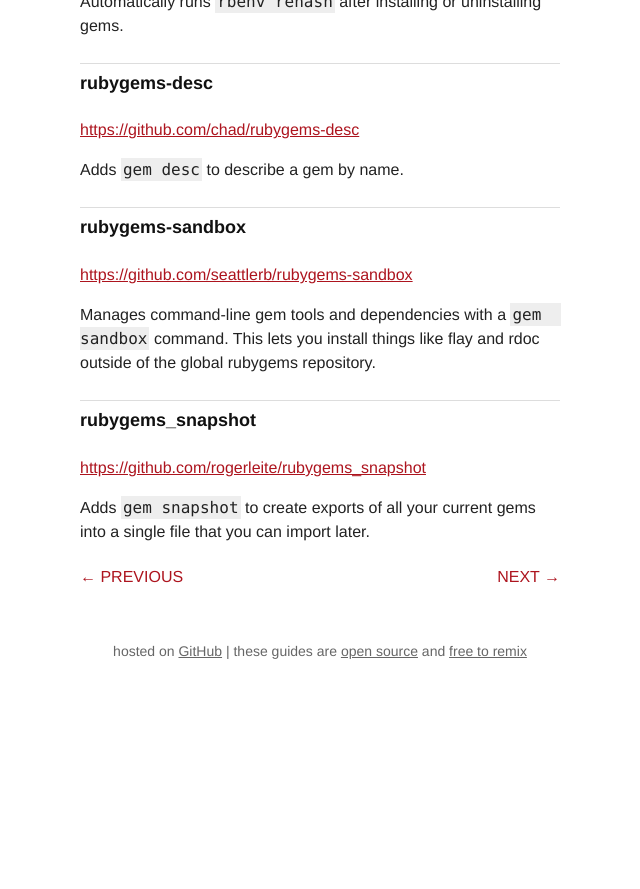
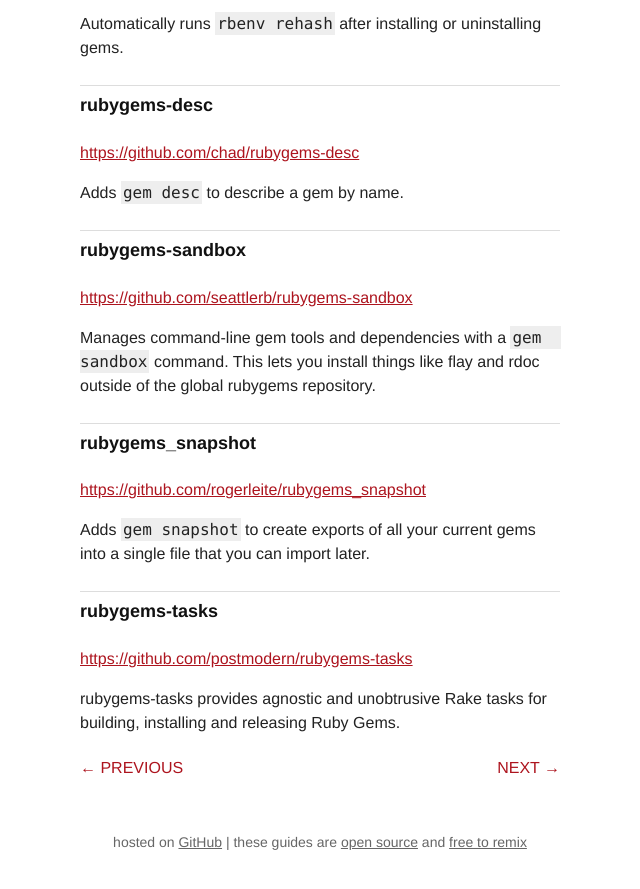
Before and after one commit to radar/guides, a Jekyll site: the page built from plugins.md, in a window 1280 px wide and 900 px high, scrolled down 3135 px. Shown: the top 889 px of the window, without its empty margins (320-960 px from the left). Built offline with Jekyll 4.4.1, drawn with Linux system fonts in a browser that asks for light colours; before the commit the page ends 3844 px from its top, so only the background shows below that.

Commit message:
Added rubygems-tasks to plugins.md.
* https://github.com/postmodern/rubygems-tasks/issues/10

```diff
--- a/plugins.md
+++ b/plugins.md
@@ -24,6 +24,7 @@ The following list of RubyGems plugins is probably not exhaustive. If you know o
 * [rubygems-desc](#rubygemsdesc)
 * [rubygems-sandbox](#rubygemssandbox)
 * [rubygems_snapshot](#rubygemssnapshot)
+* [rubygems-tasks](#rubygemstasks)
 
 <a id="gembrowse"> </a>
 ## gem-browse
@@ -144,3 +145,10 @@ Manages command-line gem tools and dependencies with a `gem  sandbox` command. T
 [https://github.com/rogerleite/rubygems_snapshot](https://github.com/rogerleite/rubygems_snapshot)
 
 Adds `gem snapshot` to create exports of all your current gems into a single file that you can import later.
+
+<a id="rubygemstasks"> </a>
+## rubygems-tasks
+
+[https://github.com/postmodern/rubygems-tasks](https://github.com/postmodern/rubygems-tasks#readme)
+
+rubygems-tasks provides agnostic and unobtrusive Rake tasks for building, installing and releasing Ruby Gems.
```
